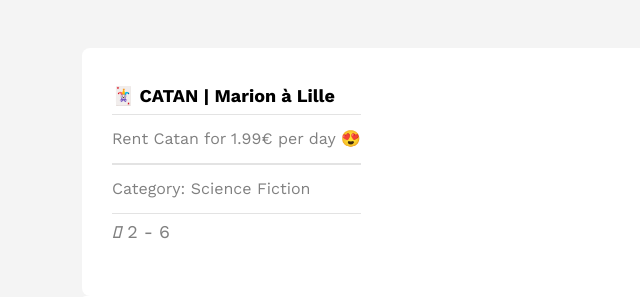
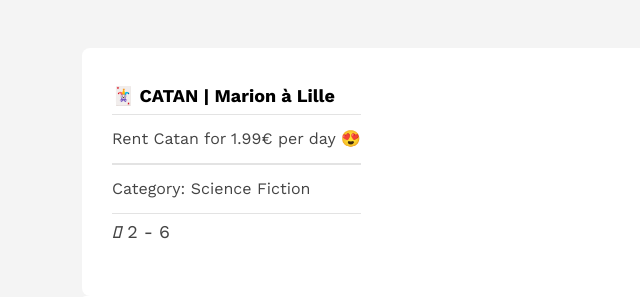
Before and after one commit to NicolasWaenia/AirGames, a Rails app: page /games/1 in a window 1280 px wide. Shown: the part 86-383 px from the top of the page, without its empty margins (0-640 px from the left). Run offline with Rails 7, Linux system fonts and the light colour scheme; data comes from the database, SQL or seed files in the repository; data that the repository does not hold is empty; style sheets or scripts are compiled from the project's sources; some libraries are stand-ins or nearby versions.

Commit message:
adding style

```diff
--- a/app/assets/stylesheets/components/_show_game_card.scss
+++ b/app/assets/stylesheets/components/_show_game_card.scss
@@ -30,7 +30,7 @@
   padding: 20px;
   // border: 1px solid blue;
   font-size: 18px;
-  color: grey;
+  color: rgb(68, 68, 68);
   /* Optionnel : pour espacer un peu le texte du trait */
   line-height: 2;
 }
--- a/app/views/shared/_game_description_show.erb
+++ b/app/views/shared/_game_description_show.erb
@@ -15,16 +15,18 @@
     </p>
 
     <% if @game.user === current_user %>
+
     <div class="btns">
       <%# <%= link_to "Edit my game", edit_game_path, class:"edit-btn" %>
       <%# <%= link_to "Delete my announce", game_path(@game), data: { turbo_method: :delete, turbo_confirm: "Are your sure?" }, class:"delete-btn" %>
-      <%= link_to edit_game_path, class: "position-absolute top-0 end-0" do %>
+      <%= link_to edit_game_path do %>
         <i class="fas fa-edit text-dark"></i>
       <% end %>
       <%= link_to game_path(@game), method: :delete, data: { turbo_method: :delete, turbo_confirm: "Are you sure?" }, class: "position-absolute top-0 end-0 ms-2" do %>
         <i class="fas fa-trash text-danger"></i>
       <% end %>
     </div>
+
     <% end %>
   </div>
 </div>
```
